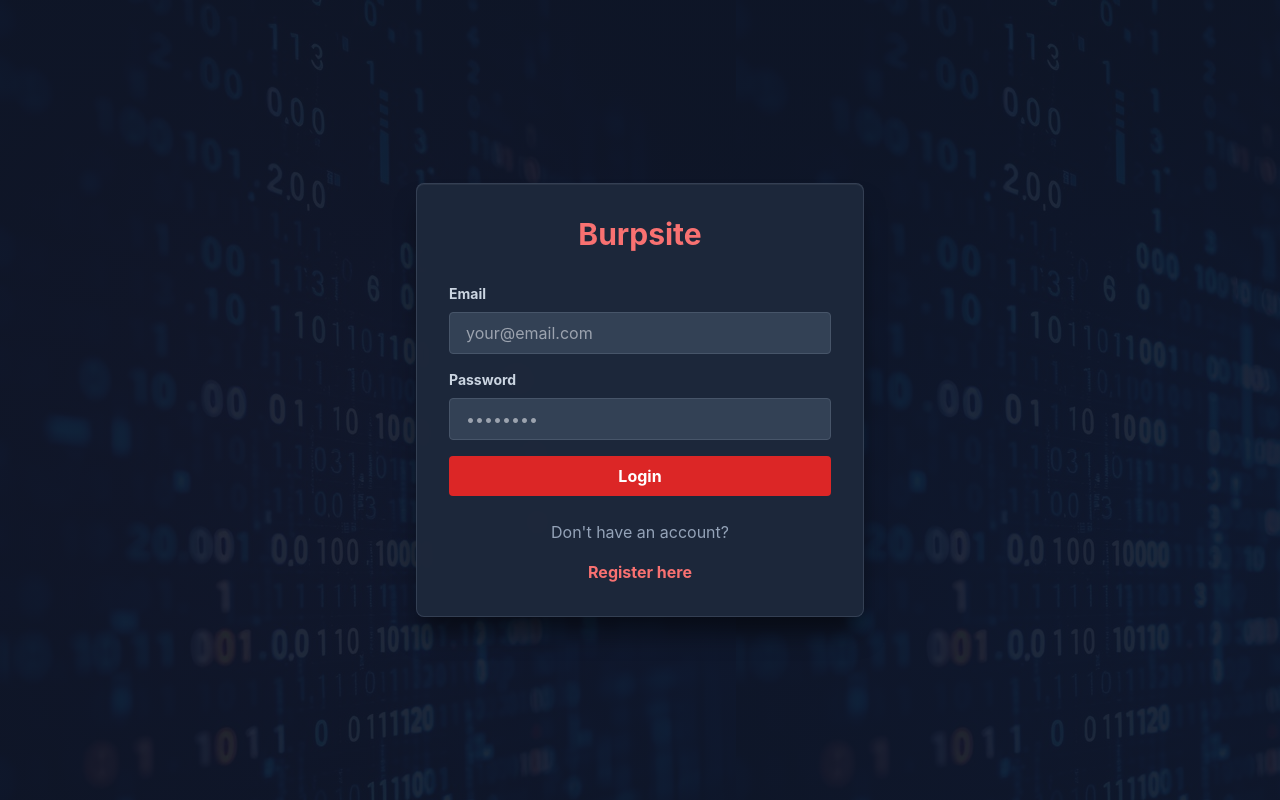
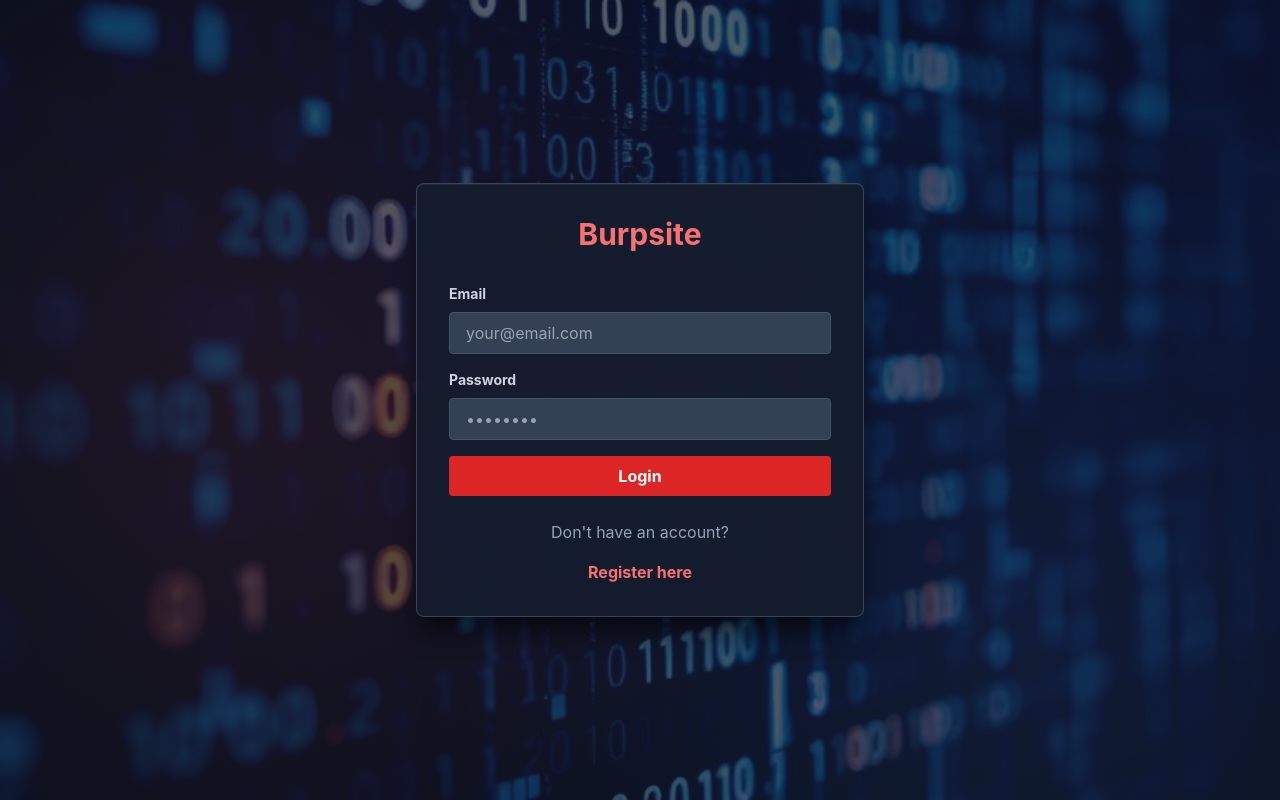
Before and after one commit to jamiljuma2/Burpsite, a React (Create React App) app in the folder frontend/: page /login in a window 1280 px wide. Built offline with nearby package versions, Linux system fonts and the light colour scheme; no server answers.

Commit message:
Improve background image visibility with modern opacity adjustments

```diff
--- a/frontend/src/pages/LoginPage.jsx
+++ b/frontend/src/pages/LoginPage.jsx
@@ -33,7 +33,7 @@
   return (
     <div
       className="auth-container"
-      style={{ backgroundImage: "url('/binary-bg.jpg')" }}
+      style={{ '--bg-image': "url('/binary-bg.jpg')" }}
     >
       <div className="auth-form-wrapper">
         <div className="auth-form-card">
--- a/frontend/src/pages/RegisterPage.jsx
+++ b/frontend/src/pages/RegisterPage.jsx
@@ -40,7 +40,7 @@
   return (
     <div
       className="auth-container"
-      style={{ backgroundImage: "url('/binary-bg.jpg')" }}
+      style={{ '--bg-image': "url('/binary-bg.jpg')" }}
     >
       <div className="auth-form-wrapper">
         <div className="auth-form-card">
--- a/frontend/src/styles/authPages.css
+++ b/frontend/src/styles/authPages.css
@@ -6,10 +6,32 @@
   justify-content: center;
   padding: 1rem;
   background: linear-gradient(135deg, #0f172a 0%, #1e293b 50%, #1a1f35 100%);
+  background-size: cover;
+  background-position: center;
+  background-attachment: fixed;
   overflow: hidden;
+  --bg-image: none;
 }
 
-/* Background accent layers */
+/* Background image layer - base */
+.auth-container::after {
+  content: '';
+  position: absolute;
+  top: 0;
+  left: 0;
+  right: 0;
+  bottom: 0;
+  background-image: var(--bg-image);
+  background-size: cover;
+  background-position: center;
+  background-attachment: fixed;
+  filter: brightness(0.95) contrast(1.1);
+  pointer-events: none;
+  z-index: 1;
+  opacity: 0.85;
+}
+
+/* Background accent layers with improved visibility */
 .auth-container::before {
   content: '';
   position: absolute;
@@ -18,36 +40,32 @@
   right: 0;
   bottom: 0;
   background-image:
-    linear-gradient(rgba(15, 23, 42, 0.92), rgba(15, 23, 42, 0.92)),
-    radial-gradient(circle at 20% 50%, rgba(239, 68, 68, 0.15) 0%, transparent 50%),
-    radial-gradient(circle at 80% 80%, rgba(59, 130, 246, 0.15) 0%, transparent 50%);
+    linear-gradient(rgba(15, 23, 42, 0.65), rgba(15, 23, 42, 0.65)),
+    radial-gradient(circle at 20% 50%, rgba(239, 68, 68, 0.25) 0%, transparent 50%),
+    radial-gradient(circle at 80% 80%, rgba(59, 130, 246, 0.25) 0%, transparent 50%);
   background-size: cover, cover, cover;
   background-position: center, center, center;
   background-attachment: fixed, fixed, fixed;
   pointer-events: none;
+  z-index: 2;
 }
-
-/* Optional: Add background image via inline style or via custom CSS class */
-/* To use the image, add this to a wrapper element's style:
-   style={{ backgroundImage: "url('/binary-bg.jpg')" }}
-*/
 
 .auth-form-wrapper {
   position: relative;
-  z-index: 10;
+  z-index: 20;
   width: 100%;
   max-width: 28rem;
 }
 
 .auth-form-card {
-  background: rgba(30, 41, 59, 0.95);
-  backdrop-filter: blur(10px);
-  border: 1px solid rgba(148, 163, 184, 0.2);
+  background: rgba(20, 28, 45, 0.97);
+  backdrop-filter: blur(12px);
+  border: 1px solid rgba(148, 163, 184, 0.3);
   border-radius: 0.5rem;
   padding: 2rem;
   box-shadow:
-    0 20px 25px -5px rgba(0, 0, 0, 0.5),
-    inset 0 1px 0 rgba(255, 255, 255, 0.05);
+    0 20px 25px -5px rgba(0, 0, 0, 0.6),
+    inset 0 1px 0 rgba(148, 163, 184, 0.1);
 }
 
 @media (max-width: 640px) {
```
